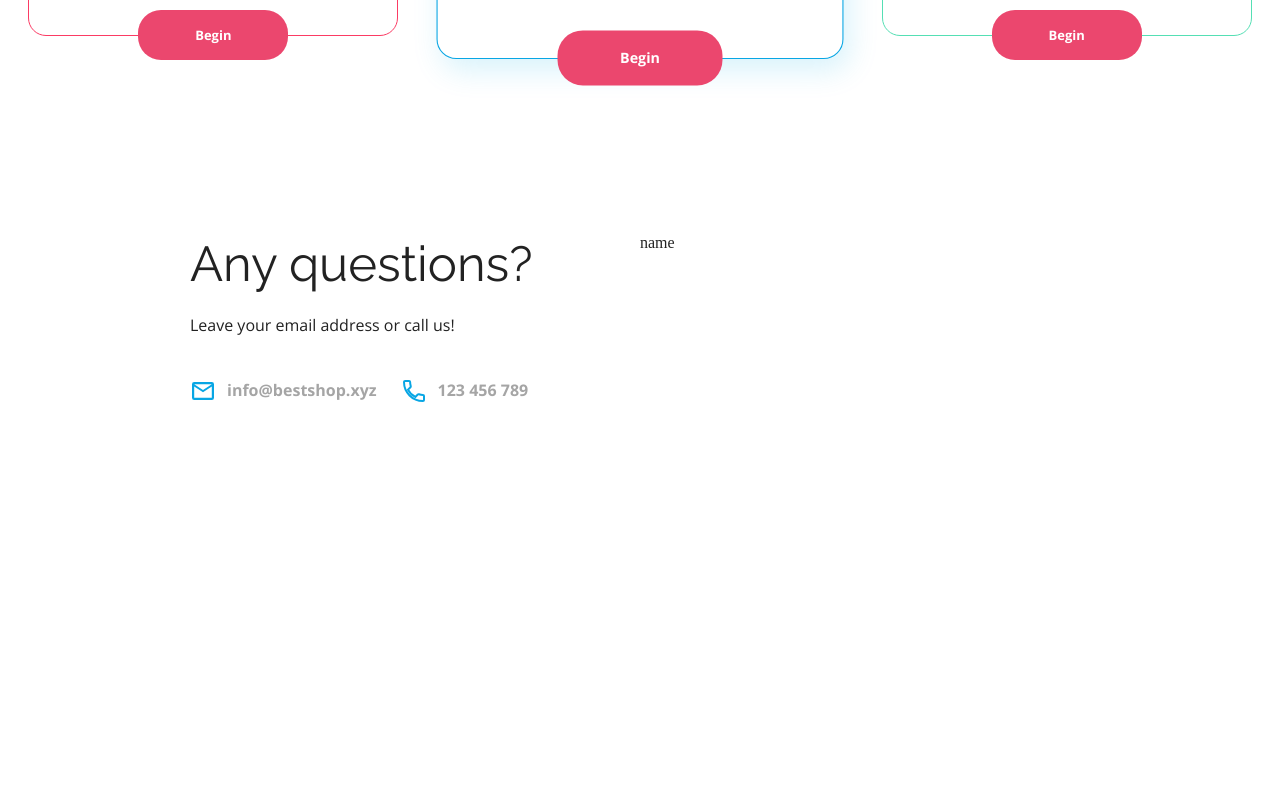
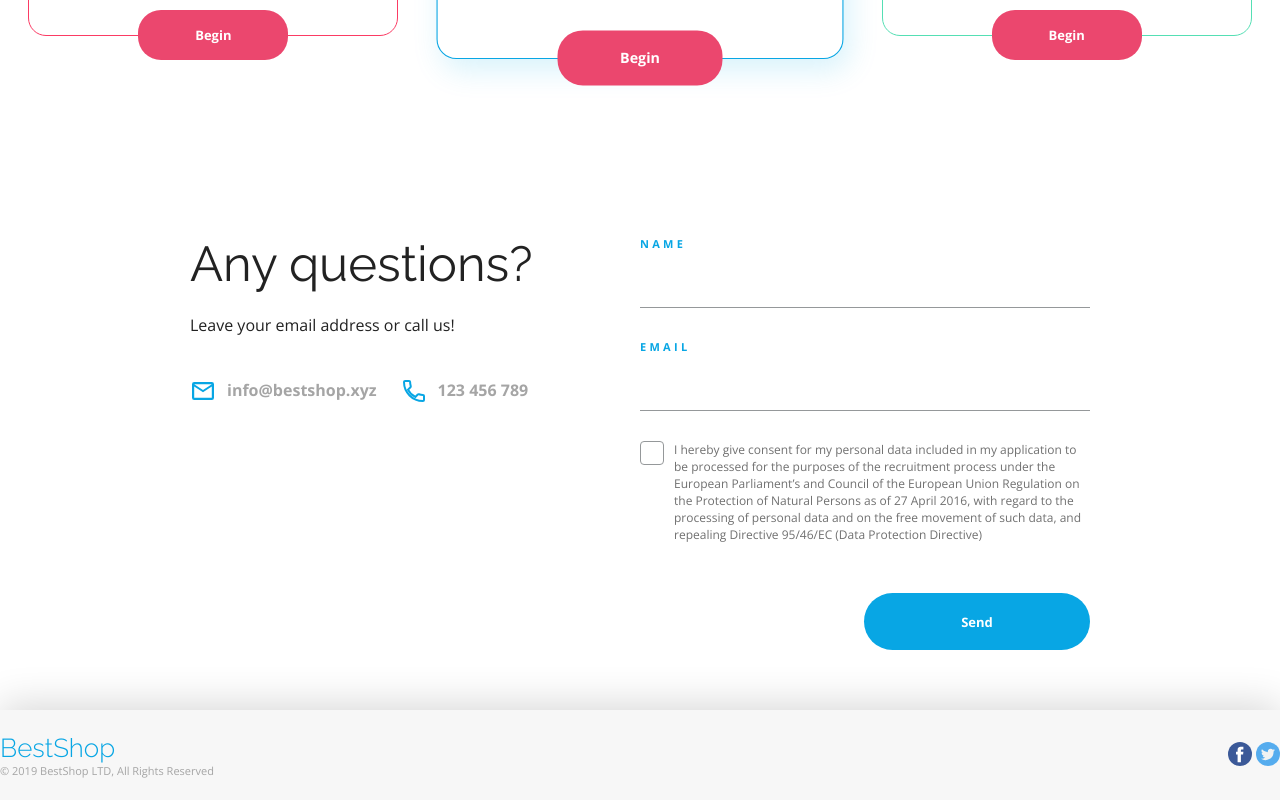
Before and after one commit to Jaras073/Warsztat_BestShop, a plain HTML site: page index.html in a window 1280 px wide. Shown: the part 3554-4354 px from the top of the page. Before the commit the page ends 4164 px from the top, so only its background shows below. Drawn offline with nearby package versions, Linux system fonts and the light colour scheme.

Commit message:
finish_ok

```diff
--- a/css/style.css
+++ b/css/style.css
@@ -1,5 +1,3 @@
-/* font-family: 'Open Sans', sans-serif;
-font-family: 'Raleway', sans-serif; */
 :root {
     --color-bg: #F7F7F7;
     --openSansBold11: 700 11px Open Sans, sans-serif;
@@ -78,7 +76,7 @@ font-family: 'Raleway', sans-serif; */
     box-shadow: 0px 3px 6px rgba(0, 0, 0, 0.16);
 }
 
-.header .container {
+.header__container {
     height: 70px;
     display: flex;
     justify-content: space-between;
@@ -98,7 +96,6 @@ font-family: 'Raleway', sans-serif; */
     color: rgba(165, 165, 165, 1);
     text-decoration: none;
     text-transform: uppercase;
-    /* transition: .3s; */
 }
 
 .header-menu-link:hover {
@@ -111,7 +108,6 @@ font-family: 'Raleway', sans-serif; */
     font: var(--ralewayLight32);
     text-decoration: none;
     cursor: pointer;
-
 }
 
 .header-menu-el {
@@ -166,7 +162,6 @@ font-family: 'Raleway', sans-serif; */
 
 .popular-sales {
     height: 531px;
-    /* box-shadow: 0px -5px 80px rgba(0, 0, 0, 0.16); */
 }
 
 .text-sales {
@@ -174,23 +169,17 @@ font-family: 'Raleway', sans-serif; */
     text-align: center;
     font: var(--relaweyRegular36);
     margin-top: 100px;
-
 }
 
 .boxes-sales {
     display: flex;
     justify-content: space-evenly;
     align-items: center;
-
-
 }
 
 .box-sales {
     margin-top: 100px;
-
 }
-
-div .circle-red {}
 
 .circle {
     display: block;
@@ -198,7 +187,6 @@ div .circle-red {}
     height: 63px;
     border-radius: 50%;
     margin: 0 auto;
-
 }
 
 .img__box-person::before {
@@ -209,7 +197,6 @@ div .circle-red {}
     margin-left: 30px;
     background-image: url(/assets/person.svg);
     background-repeat: no-repeat;
-
 }
 
 .img__box-eye::before {
@@ -248,7 +235,6 @@ div .circle-red {}
     width: 165px;
     padding: 0 15px;
     text-align: center;
-
     margin: 19px 0 120px 0;
 }
 
@@ -262,23 +248,11 @@ div .circle-red {}
     padding-top: 105px;
     width: 100vw;
     background-color: #F7F7F7;
-    /* margin: 0 auto; */
-    /* display: flex;
-    flex-direction: column;
-    justify-content: space-evenly; */
 }
 
 .benefit_container {
-    /* height: 1395px; */
-    /* padding-top: 105px; */
-    /* width: 100%; */
-    /* background-color: #F7F7F7; */
     display: flex;
     flex-direction: column;
-
-
-    /* flex-direction: column; */
-    /* justify-content: center; */
 }
 
 .benefit__box-primary {
@@ -288,7 +262,6 @@ div .circle-red {}
     background-color: #FFFFFF;
     border: 1px solid #E8E9ED;
     border-radius: 5px;
-
 }
 
 .benefit__box-secondary {
@@ -300,23 +273,16 @@ div .circle-red {}
     background-color: #FFFFFF;
     border: 1px solid #E8E9ED;
     border-radius: 5px;
-
 }
-
-
 
 .benefit__box-text {
     height: 100%;
     width: 562px;
-
 }
-
-
 
 .box__title {
     font: var(--relaweyRegular36);
     padding: 90px 0 30px 35px;
-
 }
 
 .box__text {
@@ -326,7 +292,6 @@ div .circle-red {}
 }
 
 .box__line {
-
     outline: none;
     width: 327px;
     margin: 50px 0 0 35px;
@@ -371,24 +336,17 @@ div .circle-red {}
     margin-left: 70px;
     background: rgba(7, 172, 230, 1);
     border-radius: 50%;
-
 }
 
 .benefit__box-third {
     display: flex;
     justify-content: space-between;
-    /* width: 1124px; */
     height: 370px;
     margin-top: 37px;
-
-    /* border: 1px solid #E8E9ED; */
-    /* border-radius: 5px; */
-
 }
 
 .benefit__box-text-third {
     width: 623px;
-    /* height: 370px; */
     margin-right: 61px;
     background-color: #FFFFFF;
     border: 1px solid rgba(232, 233, 237, 1);
@@ -397,9 +355,7 @@ div .circle-red {}
 
 .benefit__box-img-third {
     width: 440px;
-    /* height: 370px; */
     background-color: rgba(85, 223, 180, 1);
-
     border: 1px solid rgba(232, 233, 237, 1);
     border-radius: 5px;
 }
@@ -425,11 +381,9 @@ div .circle-red {}
 .pricing__offer {
     width: 370px;
     height: 460px;
-
     border-radius: 18px;
     position: relative;
     text-align: center;
-
 }
 
 .pricing__offer:nth-child(2) {
@@ -445,7 +399,6 @@ div .circle-red {}
 .price {
     font: var(--openSansLight46);
     color: rgba(251, 59, 100, 1);
-
 }
 
 .price span {
@@ -476,7 +429,6 @@ div .circle-red {}
     font: var(--openSansRegular14);
     padding-top: 20px;
 }
-
 
 .offer__yes::before {
     content: "";
@@ -516,8 +468,6 @@ div .circle-red {}
 }
 
 .main__contact {
-    /* height: 375px;
-    width: 900px; */
     margin-top: 235px;
 }
 
@@ -577,4 +527,112 @@ div .circle-red {}
 
 .form {
     width: 450px;
+    display: flex;
+    flex-direction: column;
 }
+
+.form__row {
+    display: inline-block;
+    margin-bottom: 30px;
+}
+
+.form__name {
+    font: var(--openSansBold11);
+    letter-spacing: 3.28px;
+    color: rgba(8, 166, 228, 1);
+    text-transform: uppercase;
+}
+
+.form__control {
+    height: 57px;
+    border: none;
+    border-bottom: 1px solid rgba(149, 152, 154, 1);
+    outline: none;
+    width: 100%;
+}
+
+.checkbox {
+    display: flex;
+}
+
+.checkbox__input {
+    flex-shrink: 0;
+    margin-right: 10px;
+    width: 24px;
+    height: 24px;
+    border: 1px solid rgba(149, 152, 154, 1);
+    border-radius: 4px;
+    -webkit-appearance: none;
+    -moz-appearance: none;
+    appearance: none;
+}
+
+.checkbox__input:checked {
+    background: url(/assets/checkmark.svg);
+    background-position: center;
+    background-repeat: no-repeat;
+}
+
+.checkbox__text {
+    font: var(--openSansRegular12);
+    color: rgba(112, 112, 112, 1);
+}
+
+.form__btn {
+    width: 226px;
+    height: 57px;
+    display: inline-block;
+    margin-top: 20px;
+    background-color: rgba(8, 166, 228, 1);
+    border: none;
+    border-radius: 35px;
+    color: rgba(255, 255, 255, 1);
+    font: var(--openSansBold13);
+    float: right;
+}
+
+.footer {
+    height: 90px;
+    margin-top: 100px;
+    background-color: rgba(247, 247, 247, 1);
+    box-shadow: 0px -5px 40px rgba(0, 0, 0, 0.16);
+}
+
+.container__footer {
+    height: 100%;
+    display: flex;
+    justify-content: space-between;
+    align-items: center;
+}
+
+.footer-logo {
+    font: var(--ralewayLight26);
+    text-decoration: none;
+    cursor: pointer;
+    color: rgba(8, 166, 228, 1);
+    padding-bottom: 6px;
+}
+
+.footer__left-text {
+    font: var(--openSansRegular11);
+    color: rgba(165, 165, 165, 1);
+}
+
+.footer__right-facebook {
+    display: inline-block;
+    width: 24px;
+    height: 24px;
+    padding-right: 20px;
+    background-image: url(/assets/facebook.svg);
+    background-repeat: no-repeat;
+    background-position: center;
+}
+
+.footer__right-twitter {
+    display: inline-block;
+    width: 24px;
+    height: 24px;
+    background-image: url(/assets/twitter.svg);
+    background-repeat: no-repeat;
+    background-position: center;
+}
--- a/index.html
+++ b/index.html
@@ -11,15 +11,15 @@
 </head>
 <body>
     <header class="header">
-        <div class="container">
+        <div class="container header__container">
              <a href="#" class="header-logo">BestShop</a>
              <div class="menu">
                 <nav class="menu-header">
                     <ul class="menu-list">
-                        <li class="header-menu-el"><a href="#" class="header-menu-link">why us</a></li>
-                        <li class="header-menu-el"><a href="#" class="header-menu-link">benefits</a></li>
-                        <li class="header-menu-el"><a href="#" class="header-menu-link">prices</a></li>
-                        <li class="header-menu-el"><a href="#" class="header-menu-link">contact</a></li>
+                        <li class="header-menu-el"><a href="#why_us" class="header-menu-link">why us</a></li>
+                        <li class="header-menu-el"><a href="#benefit" class="header-menu-link">benefits</a></li>
+                        <li class="header-menu-el"><a href="#prices" class="header-menu-link">prices</a></li>
+                        <li class="header-menu-el"><a href="#contact" class="header-menu-link">contact</a></li>
                     </ul>
                 </nav>
             </div>
@@ -35,6 +35,7 @@
     </section>
     <section class="popular-sales">
         <div class="container">
+            <a id="why_us"></a>
         <h2 class="text-sales">The most popular sales platform in country</h2>
         <div class="boxes-sales">
             <div class="box-sales">
@@ -62,6 +63,7 @@
         <div class="container benefit_container">
             <div class="benefit__box-primary container">
                 <div class="benefit__box-text container">
+                    <a id="benefit"></a>
                     <p class="box__title">Be always first</p>
                     <p class="box__text">Lorem ipsum dolor sit amet, consectetur adipiscing elit, sed do eiusmod tempor incididunt ut labore et dolore magna aliqua. Ut enim ad minim veniam.</p>
                     <div class="box__line red_br"></div>
@@ -91,8 +93,10 @@
                 </div>
             </div>
         </div>
+        <a id="prices"></a>
     </section>
     <section class="pricing">
+
         <p class="pricing__title">Pricing</p>
         <div class="container pricing__container">
 
@@ -143,9 +147,38 @@
             <form class="form">
                 <div class="form__row">
                     <label class="form__name" for="name">name</label>
+                    <input id="name" class="form__control" type="text">
                 </div>
+                <div class="form__row">
+                    <label class="form__name" for="email">email</label>
+                    <input id="email" class="form__control" type="email">
+                </div>
+                <div class="form__row">
+                    <label class="checkbox">
+                        <input type="checkbox" class="checkbox__input">
+                        <span class="checkbox__text">
+                            I hereby give consent for my personal data included in my application to be processed for the purposes of the recruitment process under the European Parliament’s and Council of the European Union Regulation on the Protection of Natural Persons as of 27 April 2016, with regard to the processing of personal data and on the free movement of such data, and repealing Directive 95/46/EC (Data Protection Directive)
+                        </span>
+                    </label>
+                </div>
+                <div class="form__row">
+                    <button class="form__btn">Send</button>
+                </div>
+                <a id="contact"></a>
             </form>
         </div>
     </section>
+    <footer class="footer">
+        <div class="container container__footer">
+            <div class="footer__left">
+            <a href="#" class="footer-logo">BestShop</a>
+            <p class="footer__left-text">© 2019 BestShop LTD, All Rights Reserved</p>
+        </div>
+            <div class="footer__right">
+                <a href="https://www.facebook.com/" target="_blank" class="footer__right-facebook"></a>
+                <a href="https://twitter.com/" target="_blank" class="footer__right-twitter"></a>
+           </div>
+       </div>
+    </footer>
 </body>
 </html>
```
